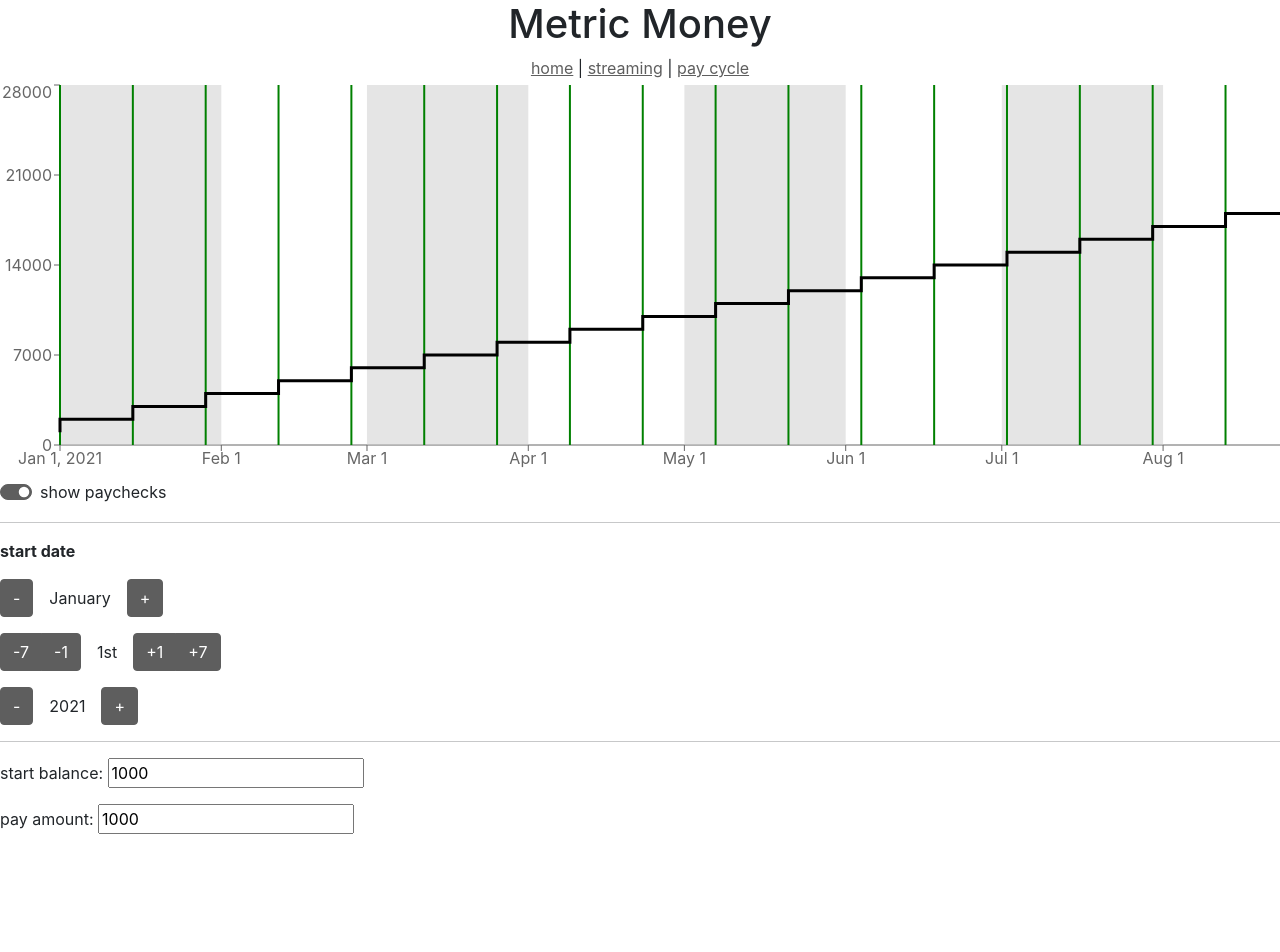
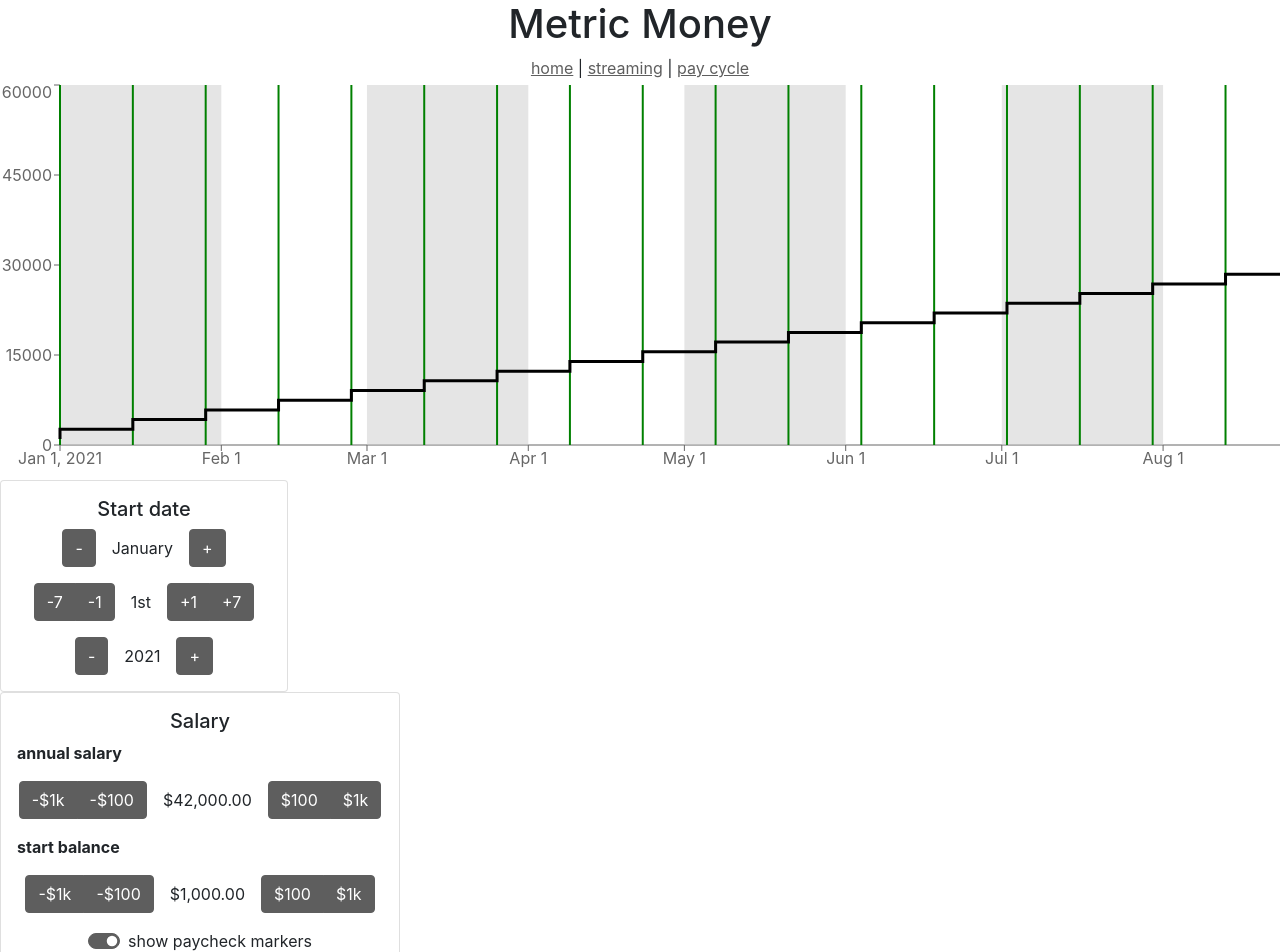
Before and after one commit to b-rad-c/metric-money, a React (Create React App) app: page /pay-cycle in a window 1280 px wide. Shown: the top 952 px of the page. Before the commit the page ends 834 px from the top, so only its background shows below. Built offline with nearby package versions, Linux system fonts and the light colour scheme.

Commit message:
update inputs

```diff
--- a/src/index.scss
+++ b/src/index.scss
@@ -35,3 +35,11 @@ body {
     width: 85vw;
     overflow: scroll;
   }
+
+  .center-margin {
+    margin: 0 auto;
+  }
+
+  .center-text {
+      text-align: center;
+  }
--- a/src/pages/PayCycle/PayCyclePage.js
+++ b/src/pages/PayCycle/PayCyclePage.js
@@ -1,5 +1,5 @@
 import React, { useState, useMemo } from 'react';
-import { Stack, Form, Button, ButtonGroup } from 'react-bootstrap';
+import { Stack, Form, Button, ButtonGroup, Card } from 'react-bootstrap';
 import { generator } from './PayCycleSimulator';
 import { add, format } from 'date-fns'
 import {
@@ -12,49 +12,43 @@ import {
   ReferenceArea
 } from 'recharts';
 
+const dateTickFormatter = (label, index) => { return (label.startsWith('Jan') || index === 0) ? label : label.substring(0, label.length - 6) }
+const formatUSD = (num) => { return new Intl.NumberFormat('en-EN', { style: 'currency', currency: 'USD' }).format(num) }
+
 
 function PayCyclePage() {
   // chart config
   const chartWidth = 2000
   const chartMargin = { top: 5, right: 20, bottom: 5, left: 0 }
-  const tickFormatter = (label, index) => { return (label.startsWith('Jan') || index === 0) ? label : label.substring(0, label.length - 6) }
 
   // state variables and handlers
   const [startDate, setStartDate] = useState(new Date('Jan 01, 2021'));
-  const startDateIncDay = () => { setStartDate(add(startDate, {days: 1})) }
-  const startDateDecDay = () => { setStartDate(add(startDate, {days: -1})) }
-  const startDateIncWeek = () => { setStartDate(add(startDate, {days: 7})) }
-  const startDateDecWeek = () => { setStartDate(add(startDate, {days: -7})) }
-  const startDateIncMonth = () => { setStartDate(add(startDate, {months: 1})) }
-  const startDateDecMonth = () => { setStartDate(add(startDate, {months: -1})) }
-  const startDateIncYear = () => { setStartDate(add(startDate, {years: 1})) }
-  const startDateDecYear = () => { setStartDate(add(startDate, {years: -1})) }
+  const startDateHandler = (offset) => { setStartDate(add(startDate, offset)) }
+
+  const [salary, setSalary] = useState(42000);
+  const salaryHandler = (num) => { setSalary(salary + num) }
+  const payCheckAmount = useMemo(() => { return salary / 26 }, [salary])
 
   const [startBalance, setStartBalance] = useState(1000);
-  const startBalanceHandler = (e) => { setStartBalance(parseInt(e.target.value)) }
-
-  const [payAmount, setPayAmount] = useState(1000);
-  const payAmountHandler = (e) => { setPayAmount(parseInt(e.target.value)) }
+  const startBalanceHandler = (num) => { setStartBalance(startBalance + num) }
 
   const [showPayCheckLines, setShowPayCheckLines] = useState(true);
   const showPayCheckLinesHandler = (e) => { setShowPayCheckLines(e.target.checked) }
 
-
-
   const chartData = useMemo(() => {
-    const payCycleData = generator(startDate, startBalance, payAmount, 370)
+    const payCycleData = generator(startDate, startBalance, payCheckAmount, 370)
     console.log(payCycleData)
     return payCycleData
-  }, [startDate, startBalance, payAmount]);
-
-
-
+  }, [startDate, startBalance, payCheckAmount]);
 
   return (
   <div style={{textAlign: "left"}}>
+    {
+      /* line chart */
+    }
 
     <LineChart width={chartWidth} height={400} data={chartData.balanceData} margin={chartMargin}>
-      <XAxis dataKey="label" ticks={chartData.months} tickFormatter={tickFormatter} />
+      <XAxis dataKey="label" ticks={chartData.months} tickFormatter={dateTickFormatter} interval="preserveStart" />
       <YAxis />
       <Tooltip />
       { // alternating background for each month
@@ -73,54 +67,90 @@ function PayCyclePage() {
 
     </LineChart>
 
+    {
+      /* inputs */
+    }
+
+    <Card style={{ width: '18rem' }}>
+      <Card.Body>
+        <Card.Title className="center-text">Start date</Card.Title>
+        <Card.Text>
+          <Stack direction="vertical" gap={3}>
+            <div className="center-margin">
               <Stack direction="horizontal" gap={3}>
-      <div><Form.Check type="switch" id="payCheckSwitch" label="show paychecks" onChange={showPayCheckLinesHandler} checked={showPayCheckLines}/></div>
-    </Stack>
-
-    <hr />
-
-    <Stack direction="vertical" gap={3}>
-      <div><strong>start date</strong></div>
-      <div>
-        <Stack direction="horizontal" gap={3}>
-          <Button onClick={startDateDecMonth}>-</Button>
+                <Button onClick={() => { startDateHandler({months: -1}) }}>-</Button>
                 {format(startDate, 'MMMM')}
-          <Button onClick={startDateIncMonth}>+</Button>
+                <Button onClick={() => { startDateHandler({months: 1}) }}>+</Button>
               </Stack>
             </div>
-      <div>
+            <div className="center-margin">
               <Stack direction="horizontal" gap={3}>
                 <ButtonGroup>
-            <Button onClick={startDateDecWeek}>-7</Button>
-            <Button onClick={startDateDecDay}>-1</Button>
+                  <Button onClick={() => { startDateHandler({days: -7}) }}>-7</Button>
+                  <Button onClick={() => { startDateHandler({days: -1}) }}>-1</Button>
                 </ButtonGroup>
                 {format(startDate, 'do')}
                 <ButtonGroup>
-            <Button onClick={startDateIncDay}>+1</Button>
-            <Button onClick={startDateIncWeek}>+7</Button>
+                  <Button onClick={() => { startDateHandler({days: 1}) }}>+1</Button>
+                  <Button onClick={() => { startDateHandler({days: 7}) }}>+7</Button>
                 </ButtonGroup>
               </Stack>
             </div>
-      <div>
+            <div className="center-margin">
               <Stack direction="horizontal" gap={3}>
-          <Button onClick={startDateDecYear}>-</Button>
+                <Button onClick={() => { startDateHandler({years: -1}) }}>-</Button>
                 {format(startDate, 'yyyy')}
-          <Button onClick={startDateIncYear}>+</Button>
+                <Button onClick={() => { startDateHandler({years: 1}) }}>+</Button>
               </Stack>
             </div>
           </Stack>
-
-    <hr />
-
-    <Stack direction="vertical" gap={3}>
-      <div>start balance: <input type="number" value={startBalance} onChange={startBalanceHandler} step={100} /></div>
-      <div>pay amount: <input type="number" value={payAmount} onChange={payAmountHandler} step={100} /></div>
-    </Stack>
+        </Card.Text>
+      </Card.Body>
+    </Card>
 
 
+    <Card style={{ width: '25rem' }}>
+      <Card.Body>
+        <Card.Title className="center-text">Salary</Card.Title>
+        <Card.Text className="center-margin">
+          <Stack direction="vertical" gap={3}>
 
+            <strong>annual salary</strong>
+            <div className="center-margin">
+              <Stack direction="horizontal" gap={3}>
+                <ButtonGroup>
+                  <Button onClick={() => { salaryHandler(-1000) }}>-$1k</Button>
+                  <Button onClick={() => { salaryHandler(-100) }}>-$100</Button>
+                </ButtonGroup>
+                {formatUSD(salary)}
+                <ButtonGroup>
+                  <Button onClick={() => { salaryHandler(100) }}>$100</Button>
+                  <Button onClick={() => { salaryHandler(1000) }}>$1k</Button>
+                </ButtonGroup>
+              </Stack>
+            </div>
 
-
+            <strong>start balance</strong>
+            <div className="center-margin">
+              <Stack direction="horizontal" gap={3}>
+                <ButtonGroup>
+                  <Button onClick={() => { startBalanceHandler(-1000) }}>-$1k</Button>
+                  <Button onClick={() => { startBalanceHandler(-100) }}>-$100</Button>
+                </ButtonGroup>
+                {formatUSD(startBalance)}
+                <ButtonGroup>
+                  <Button onClick={() => { startBalanceHandler(100) }}>$100</Button>
+                  <Button onClick={() => { startBalanceHandler(1000) }}>$1k</Button>
+                </ButtonGroup>
+              </Stack>
+            </div>
+            <div className="center-margin">
+              <Form.Check type="switch" id="payCheckSwitch" label="show paycheck markers" onChange={showPayCheckLinesHandler} checked={showPayCheckLines}/>
+            </div>
+          </Stack>
+        </Card.Text>
+      </Card.Body>
+    </Card>
 
   </div>
   );
```
Lines whose indentation alone changed are shown as unchanged.
